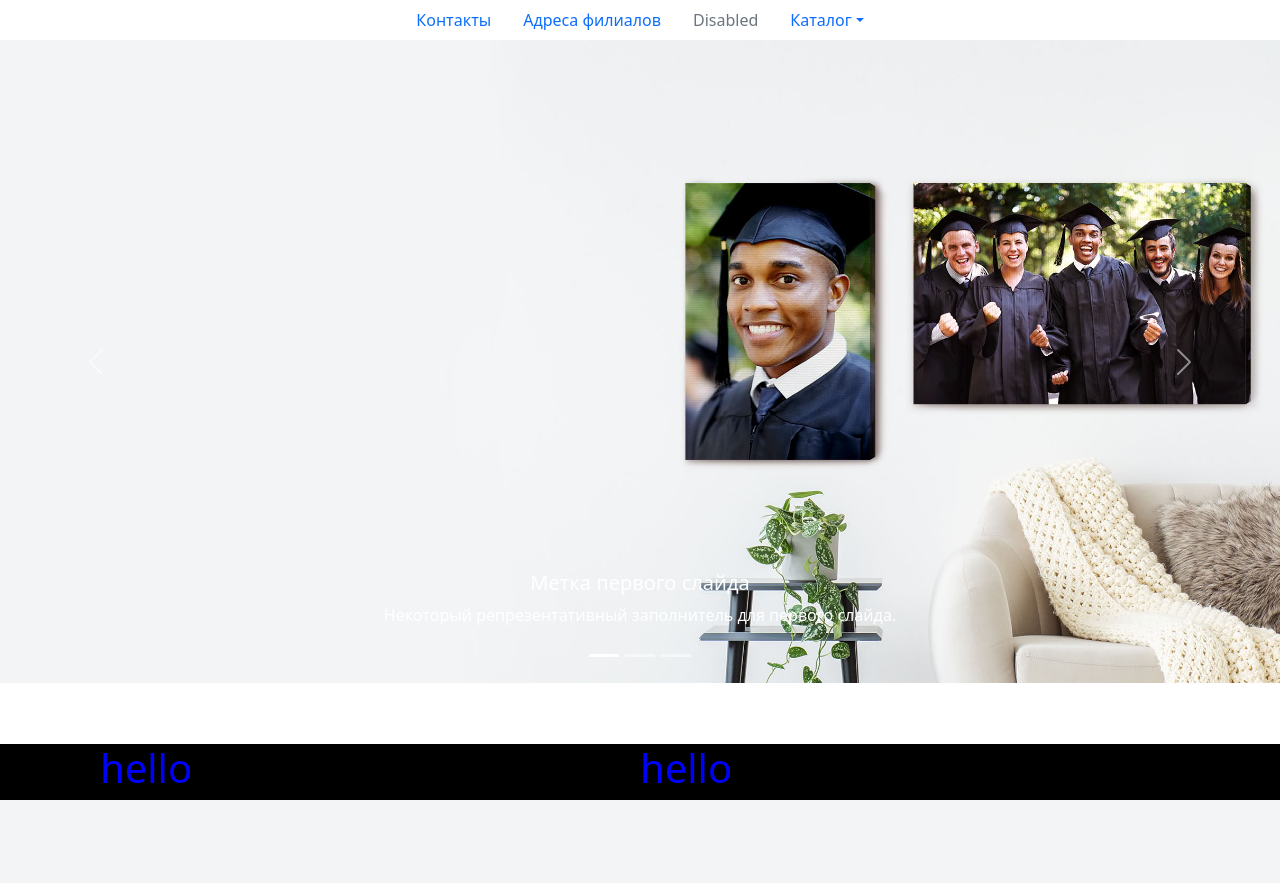
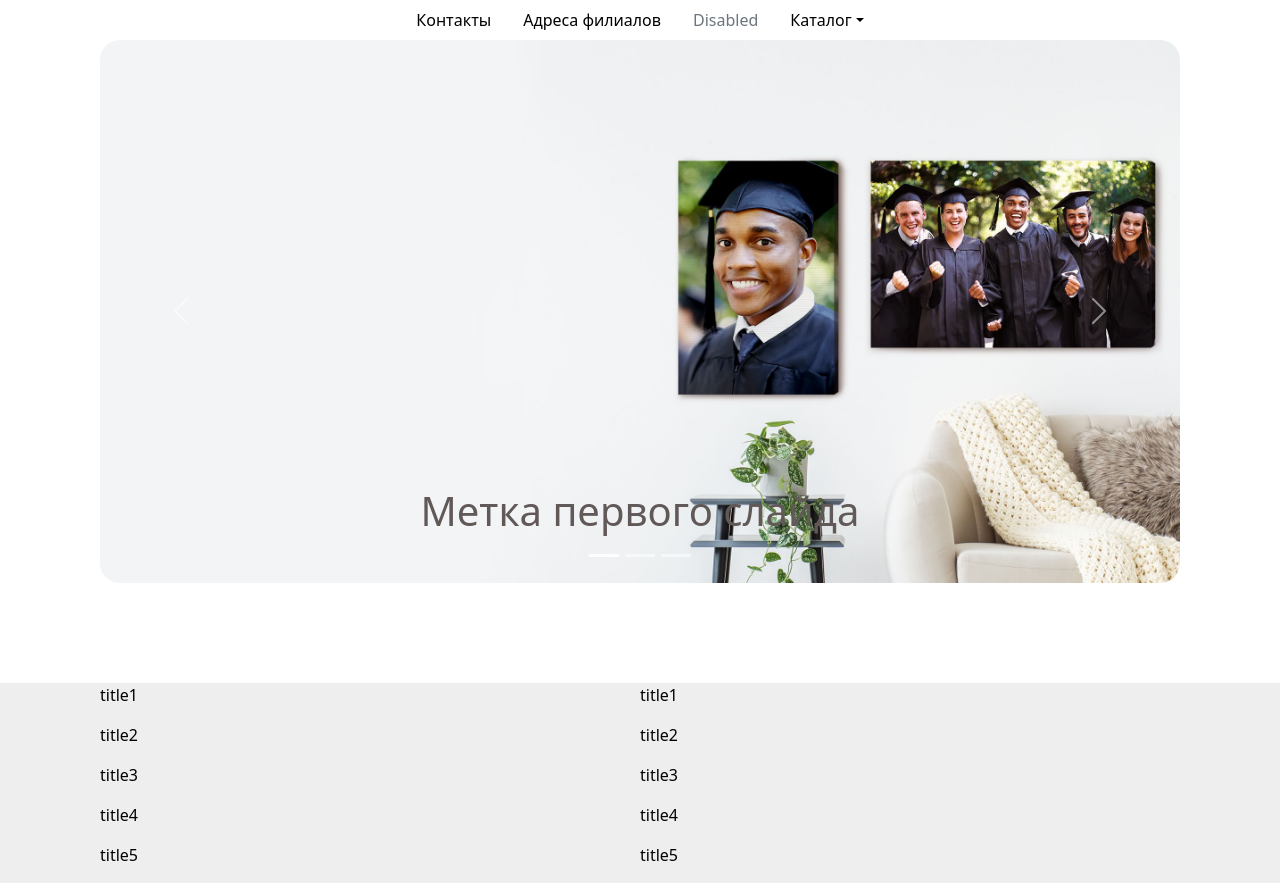
Before and after one commit to amaterasuxgod/dd, a Django app: page /home/homepage/ in a window 1280 px wide. Before the commit the page ends 800 px from the top, so only its background shows below. Run offline with Django 4.2, Linux system fonts and the light colour scheme.

Commit message:
feat:added functionality

```diff
--- a/photo/static/styles/style.css
+++ b/photo/static/styles/style.css
@@ -1,29 +1,41 @@
 
 body {
-    height: 100vh;
-}
-
-h1 {
-    color: blue;
+    background-color: rgb(206, 204, 204);
 }
 
 
-.mycontainer {
-    max-height: 800px;
+.mycontainer a{
+    color: black;
 }
 
 
+.mycontainer1 {
+    padding: 0 100px;
+}
+
+.mycarousel {
+    max-height: 100%;
+    border-radius: 20px;
+}
+
+.mycarousel h1{
+    color: rgb(97, 88, 88);
+}
+
 
 footer {
-    position: fixed;
     display: grid;
     grid-template-columns: repeat(auto-fit, minmax(250px,1fr));
     color: white;
     padding: 0 100px;
-    margin-top: 0;
+    margin-top: 100px;
     margin-bottom: 0;
     left: 0;
     right: 0;
     bottom: 0;
-    background-color: black;
+    background-color: rgb(238, 238, 238);
 }
+
+footer p{
+    color: black;
+}
--- a/photo/templates/main.html
+++ b/photo/templates/main.html
@@ -5,13 +5,13 @@
     <meta charset="UTF-8">
     <meta http-equiv="X-UA-Compatible" content="IE=edge">
     <meta name="viewport" content="width=device-width, initial-scale=1.0">
-    <link rel="stylesheet" href="{% static 'styles/style.css' %}">
+    <link rel="stylesheet" href="{% static './styles/style.css' %}">
     <link href="https://cdn.jsdelivr.net/npm/bootstrap@5.0.1/dist/css/bootstrap.min.css" rel="stylesheet" integrity="sha384-+0n0xVW2eSR5OomGNYDnhzAbDsOXxcvSN1TPprVMTNDbiYZCxYbOOl7+AMvyTG2x" crossorigin="anonymous">
     <script src="https://cdn.jsdelivr.net/npm/bootstrap@5.1.3/dist/js/bootstrap.bundle.min.js" integrity="sha384-ka7Sk0Gln4gmtz2MlQnikT1wXgYsOg+OMhuP+IlRH9sENBO0LRn5q+8nbTov4+1p" crossorigin="anonymous"></script>
     <title>Photo center</title>
 </head>
 <body>
-    <div>
+    <div class="mycontainer">
         <ul class="nav justify-content-center">
             <li class="nav-item">
               <a class="nav-link" href="#">Контакты</a>
@@ -31,7 +31,7 @@
             </li>
           </ul>
     </div>
-    <div class="mycontainer">
+    <div class="mycontainer1">
       <div id="carouselExampleCaptions" class="carousel slide" data-bs-ride="carousel">
         <div class="carousel-indicators">
           <button type="button" data-bs-target="#carouselExampleCaptions" data-bs-slide-to="0" class="active" aria-current="true" aria-label="Slide 1"></button>
@@ -39,25 +39,22 @@
           <button type="button" data-bs-target="#carouselExampleCaptions" data-bs-slide-to="2" aria-label="Slide 3"></button>
         </div>
         <div class="carousel-inner mycarousel">
-          <div class="carousel-item active myitem">
-            <img src="{% static 'photos/new-banner1.jpg' %}" class="d-block w-100" alt="...">
+          <div class="carousel-item active">
+            <img src="{% static 'photos/new-banner1.jpg'%}" class="d-block w-100" alt="...">
             <div class="carousel-caption d-none d-md-block">
-              <h5>Метка первого слайда</h5>
-              <p>Некоторый репрезентативный заполнитель для первого слайда.</p>
+              <h1>Метка первого слайда</h1>
             </div>
           </div>
-          <div class="carousel-item myitem">
-            <img src="{% static 'photos/new-banner2.jpg' %}" class="d-block w-100" alt="...">
+          <div class="carousel-item mycarousel">
+            <img src="{% static 'photos/new-banner2.jpg'%}" class="d-block w-100" alt="...">
             <div class="carousel-caption d-none d-md-block">
-              <h5>Метка второго слайда</h5>
-              <p>Некоторый репрезентативный заполнитель для второго слайда.</p>
+              <h1>Метка второго слайда</h1>
             </div>
           </div>
-          <div class="carousel-item myitem">
-            <img src="{% static 'photos/new-banner3.jpg' %}" class="d-block w-100" alt="...">
+          <div class="carousel-item mycarousel">
+            <img src="{% static 'photos/new-banner3.jpg'%}" class="d-block w-100" alt="...">
             <div class="carousel-caption d-none d-md-block">
-              <h5>Метка третьего слайда</h5>
-              <p>Некоторый репрезентативный заполнитель для третьего слайда.</p>
+              <h1>Метка третьего слайда</h1>
             </div>
           </div>
         </div>
@@ -73,10 +70,18 @@
     </div>
     <footer>
       <div>
-        <h1>hello</h1>
+        <p>title1</p>
+        <p>title2</p>
+        <p>title3</p>
+        <p>title4</p>
+        <p>title5</p>
       </div>
       <div>
-        <h1>hello</h1>
+        <p>title1</p>
+        <p>title2</p>
+        <p>title3</p>
+        <p>title4</p>
+        <p>title5</p>
       </div>
     </footer>
 </body>
```
